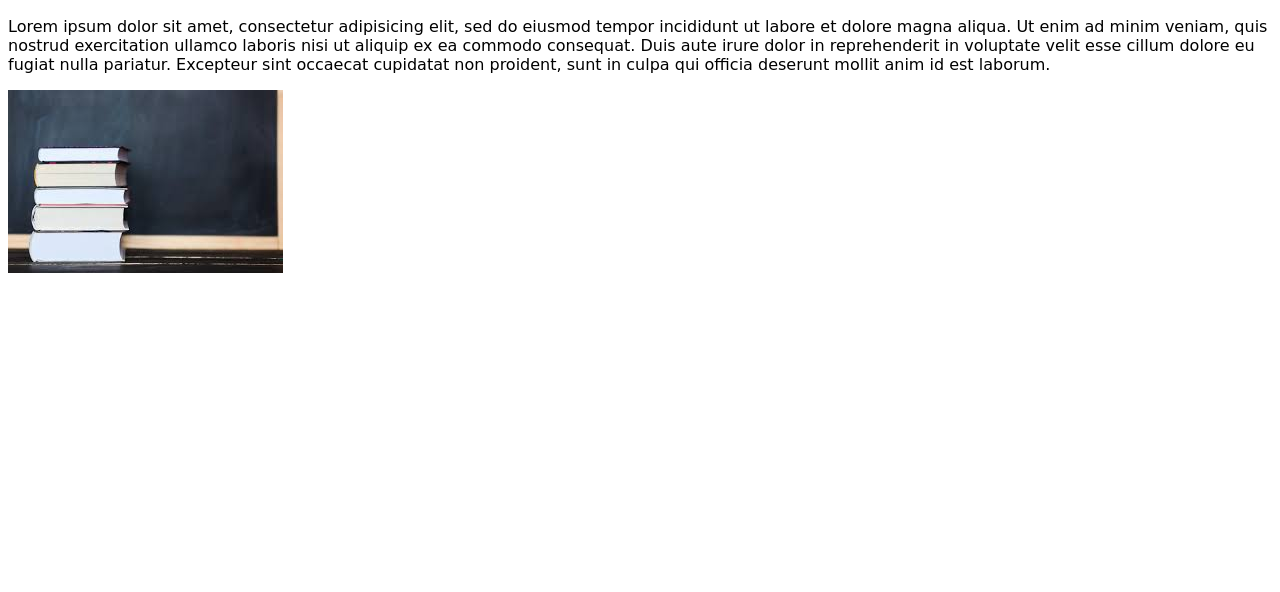
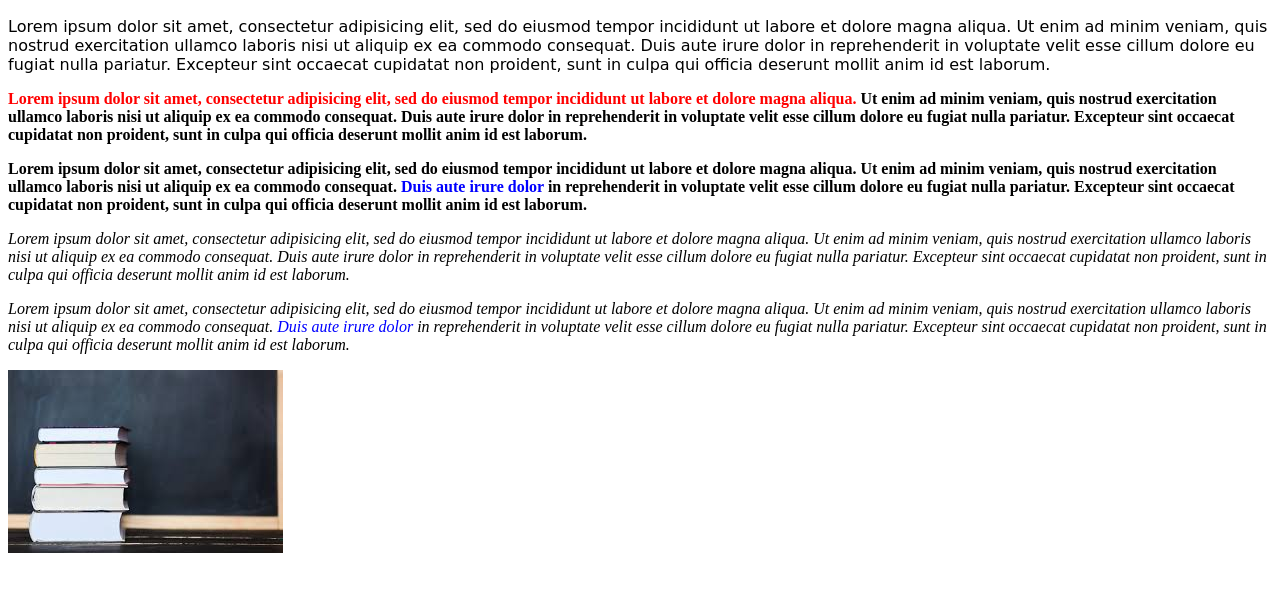
Before and after one commit to ratta2ii/boring-lecture, a plain HTML site: page index.html in a window 1280 px wide. Shown: the part 112-704 px from the top of the page. Drawn offline with Linux system fonts and the light colour scheme.

Commit message:
Add div and span tags with classes. Update CSS class selectors with properties of your choice.

```diff
--- a/css/styles.css
+++ b/css/styles.css
@@ -1,4 +1,19 @@
 .intro {
   font-family: cursive;
+}
 
+.important {
+  font-weight: bolder;
 }
+
+.unimportant {
+  font-style: italic;
+}
+
+.make-red {
+  color: red;
+}
+
+.make-blue {
+  color: blue;
+}
--- a/index.html
+++ b/index.html
@@ -8,6 +8,18 @@
     <h1 class="intro">Boring lecture</h1>
     <h2 class="intro">ways to make them fun</h2>
     <p class="intro">Lorem ipsum dolor sit amet, consectetur adipisicing elit, sed do eiusmod tempor incididunt ut labore et dolore magna aliqua. Ut enim ad minim veniam, quis nostrud exercitation ullamco laboris nisi ut aliquip ex ea commodo consequat. Duis aute irure dolor in reprehenderit in voluptate velit esse cillum dolore eu fugiat nulla pariatur. Excepteur sint occaecat cupidatat non proident, sunt in culpa qui officia deserunt mollit anim id est laborum.</p>
+
+    <div class="important">
+      <p><span class="make-red">Lorem ipsum dolor sit amet, consectetur adipisicing elit, sed do eiusmod tempor incididunt ut labore et dolore magna aliqua.</span> Ut enim ad minim veniam, quis nostrud exercitation ullamco laboris nisi ut aliquip ex ea commodo consequat. Duis aute irure dolor in reprehenderit in voluptate velit esse cillum dolore eu fugiat nulla pariatur. Excepteur sint occaecat cupidatat non proident, sunt in culpa qui officia deserunt mollit anim id est laborum.</p>
+      <p>Lorem ipsum dolor sit amet, consectetur adipisicing elit, sed do eiusmod tempor incididunt ut labore et dolore magna aliqua. Ut enim ad minim veniam, quis nostrud exercitation ullamco laboris nisi ut aliquip ex ea commodo consequat. <span class="make-blue">Duis aute irure dolor</span> in reprehenderit in voluptate velit esse cillum dolore eu fugiat nulla pariatur. Excepteur sint occaecat cupidatat non proident, sunt in culpa qui officia deserunt mollit anim id est laborum.</p>
+    </div>
+
+    <div class="unimportant">
+      <p>Lorem ipsum dolor sit amet, consectetur adipisicing elit, sed do eiusmod tempor incididunt ut labore et dolore magna aliqua. Ut enim ad minim veniam, quis nostrud exercitation ullamco laboris nisi ut aliquip ex ea commodo consequat. Duis aute irure dolor in reprehenderit in voluptate velit esse cillum dolore eu fugiat nulla pariatur. Excepteur sint occaecat cupidatat non proident, sunt in culpa qui officia deserunt mollit anim id est laborum.</p>
+      <p>Lorem ipsum dolor sit amet, consectetur adipisicing elit, sed do eiusmod tempor incididunt ut labore et dolore magna aliqua. Ut enim ad minim veniam, quis nostrud exercitation ullamco laboris nisi ut aliquip ex ea commodo consequat. <span class="make-blue">Duis aute irure dolor</span> in reprehenderit in voluptate velit esse cillum dolore eu fugiat nulla pariatur. Excepteur sint occaecat cupidatat non proident, sunt in culpa qui officia deserunt mollit anim id est laborum.</p>
+    </div>
+
+
     <img class="intro" src="img/textbook.jpeg" alt="picture of textbooks">
   </body>
 </html>
```
